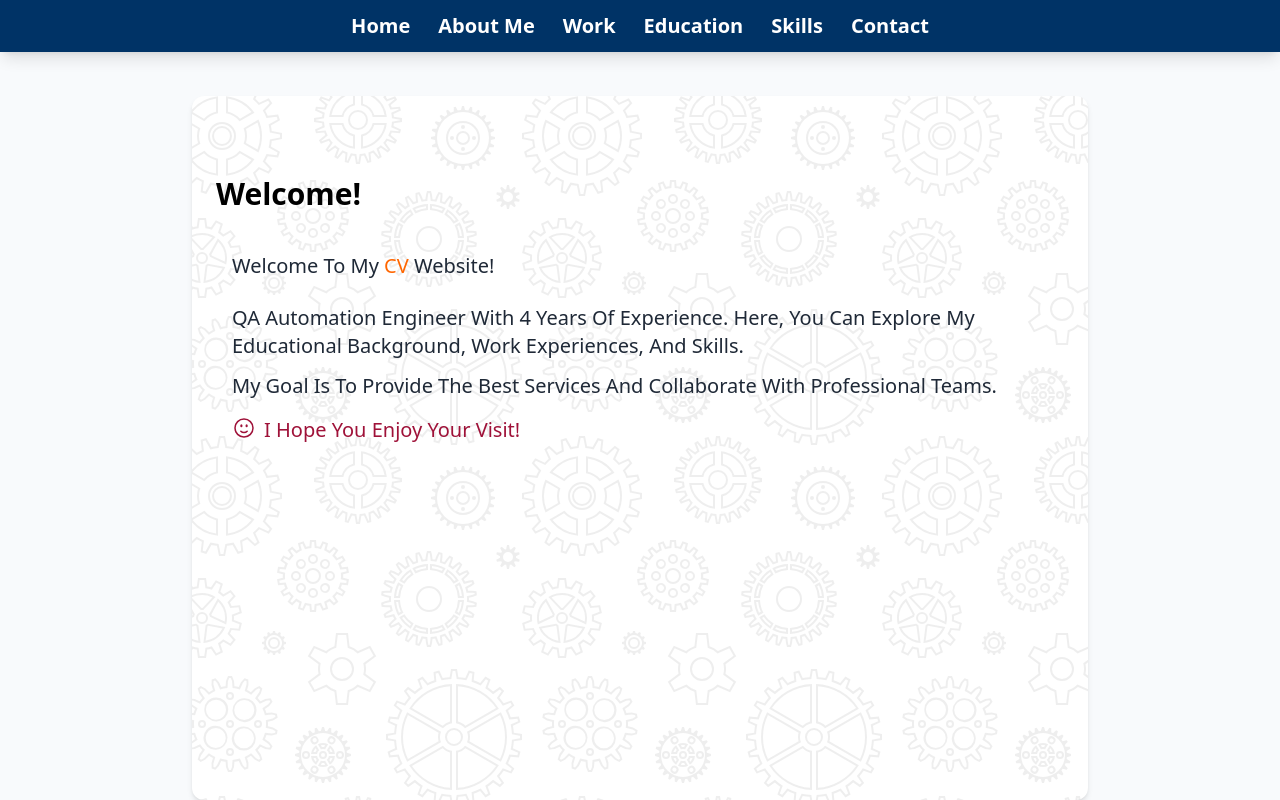
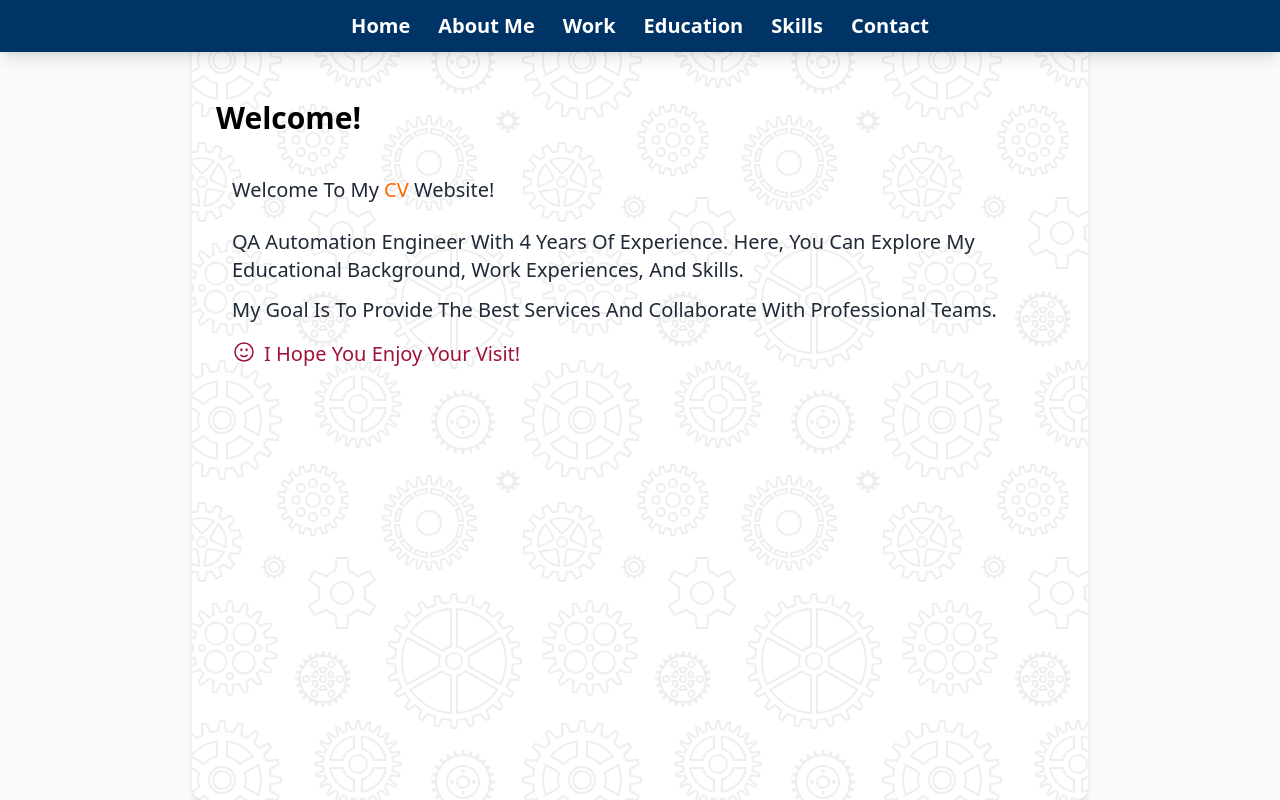
Before and after one commit to Fat3mi/CV, a plain HTML site: page index.html in a window 1280 px wide. Both pictures are taken after a click on the button "Explore My Experience". Drawn offline with nearby package versions, Linux system fonts and the light colour scheme.

Commit message:
Update index.html

```diff
--- a/index.html
+++ b/index.html
@@ -48,7 +48,7 @@
       <a id="contact" href="#contact" class="block font-semibold hover:text-gray-300 w-44 border-[#013e7c] border-b ">Contact</a>
     </nav>
   </header>
-  <main id="mainContent" aria-hidden="true" class="pt-24">
+  <main id="mainContent" aria-hidden="true" class="pt-5">
     <div id="contentInner"
       class="cursor-default overflow-scroll custom-bg rounded-xl shadow-md w-full h-full pt-10 px-6 max-w-4xl mx-auto">
       <h1 class="text-3xl mt-10 font-bold mb-6">Welcome!</h1>
```
